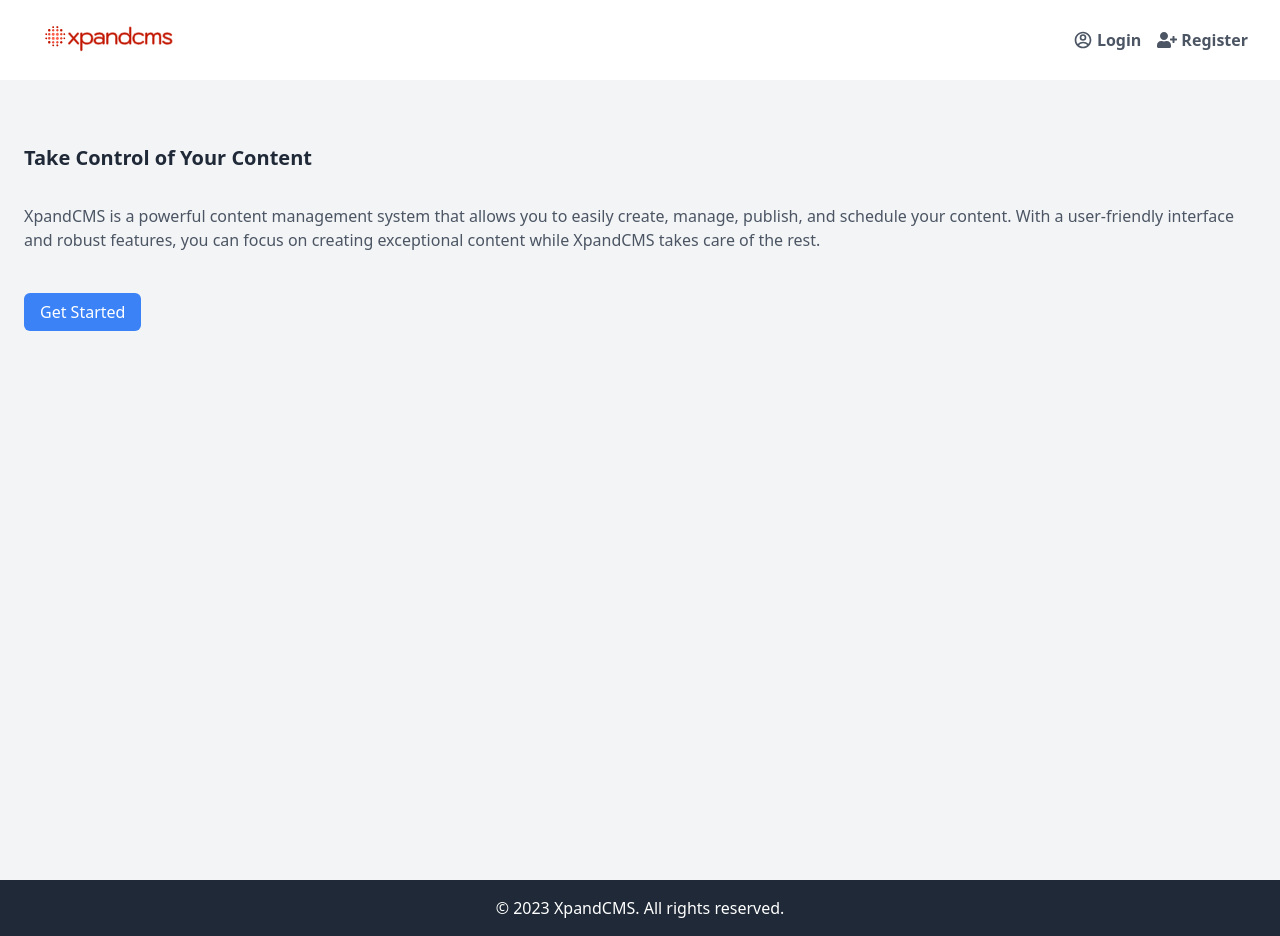
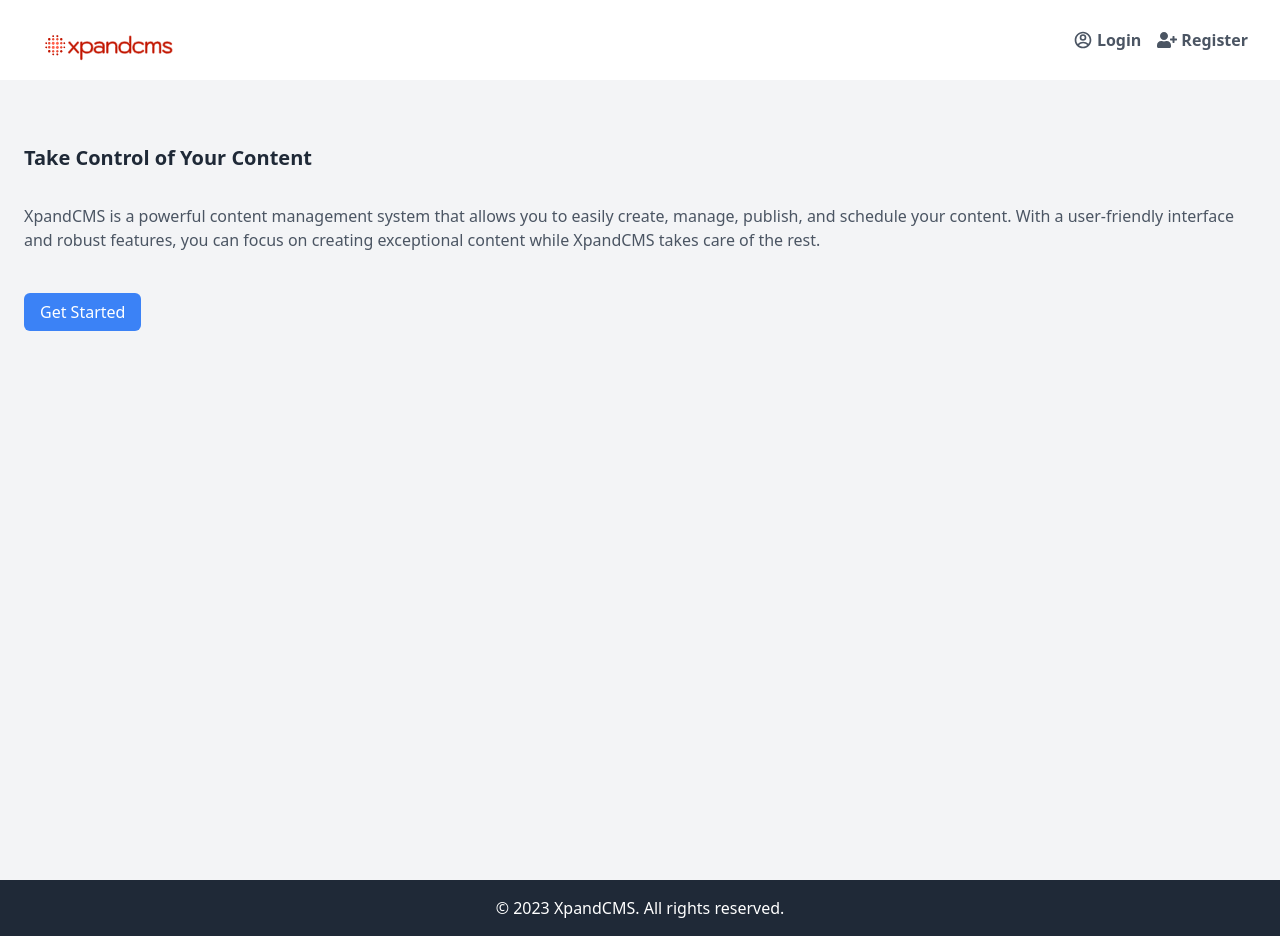
Before and after one commit to BaloyiTK/cms_frontend, a React (Create React App) app: page / in a window 1280 px wide. Built offline with nearby package versions, Linux system fonts and the light colour scheme; no server answers.

Commit message:
changed logo

```diff
--- a/src/components/NavBar.jsx
+++ b/src/components/NavBar.jsx
@@ -152,11 +152,11 @@ const NavBar = () => {
   );
 
   return (
-    <header className="shadow bg-white h-20">
+    <header className="shadow bg-white h-22">
       <nav className="flex justify-between items-center w-[95%] mx-auto h-20">
         <Link
           to="/"
-          className="text-2xl font-bold text-gray-800"
+          className="flex justify-center text-2xl font-bold text-gray-800 mt-[1.5%]"
           onClick={reloadProfilePictureKey}
         >
           <img src={LOGO} alt="" />
```
